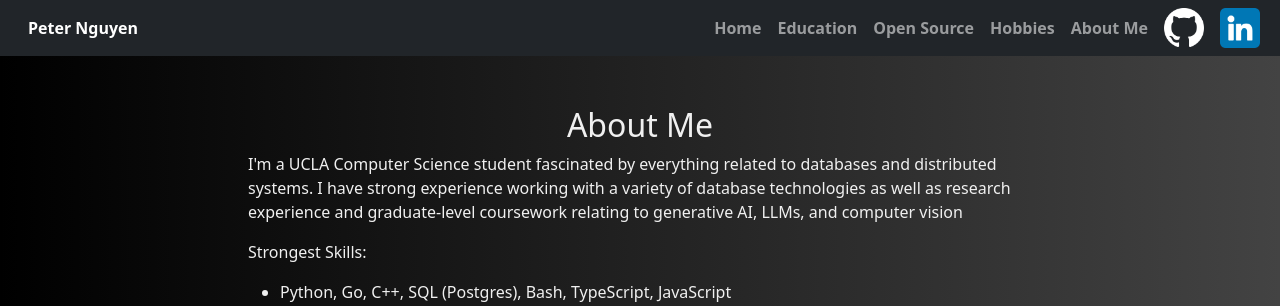
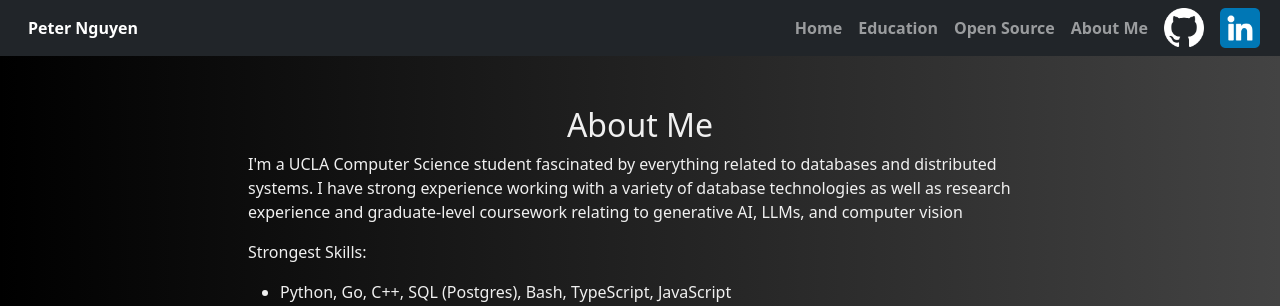
Before and after one commit to petern48/petern48-io, a Flask app: page /contact in a window 1280 px wide. Shown: the top 306 px of the page. Run offline with Flask 3, Linux system fonts and the light colour scheme.

Commit message:
Remove hobbies page from navbar

```diff
--- a/templates/layout.html
+++ b/templates/layout.html
@@ -27,9 +27,9 @@
                         <li class="nav-item">
                             <a class="nav-link transition-link" href="/open-source">Open Source</a>
                         </li>
-                        <li class="nav-item">
+                        {# <li class="nav-item">
                             <a class="nav-link transition-link" href="/hobbies">Hobbies</a>
-                        </li>
+                        </li> #}
                         <li class="nav-item">
                             <a class="nav-link transition-link" href="/contact">About Me</a>
                         </li>
```
